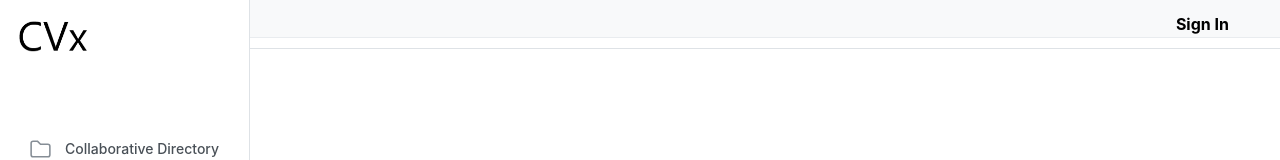
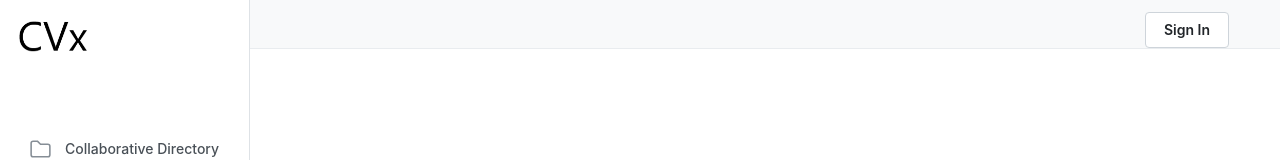
Before and after one commit to AlignedWorks/CVxMantineUI, a React (Vite) app: page / in a window 1280 px wide. Shown: the top 160 px of the page. Built offline with nearby package versions, Linux system fonts and the light colour scheme.

Commit message:
More cosmetic adjustments

```diff
--- a/src/components/Header/HeaderTabs.tsx
+++ b/src/components/Header/HeaderTabs.tsx
@@ -16,6 +16,7 @@ import {
   Tabs,
   Text,
   UnstyledButton,
+  Button,
 } from '@mantine/core';
 import { useDisclosure } from '@mantine/hooks';
 import { useAuth } from '../../AuthContext.tsx';
@@ -158,8 +159,10 @@ export function HeaderTabs() {
               </>
             ) : (
               <>
-                <Link to="/login" style={{ fontWeight: 'bold', textDecoration: 'none', color: 'inherit' }}>
-                  Sign In
+                <Link to="/login">
+                  <Button variant="default">
+                    Sign In
+                  </Button>
                 </Link>
               </>
             )}
--- a/src/pages/Collaborative/Home.page.tsx
+++ b/src/pages/Collaborative/Home.page.tsx
@@ -10,7 +10,6 @@ import {
   Loader,
  } from '@mantine/core';
 import { CollaborativeData } from '../../data.ts';
-import { IconArrowNarrowLeft } from '@tabler/icons-react';
 
 export function CollaborativeHome() {
   const location = useLocation();
@@ -74,9 +73,8 @@ export function CollaborativeHome() {
   return (
     <Container size="md" py="xl">
       {/* Back Link */}
-      <IconArrowNarrowLeft />
       <Link to={from} style={{ textDecoration: 'none', color: '#0077b5' }}>
-        Back
+        &larr; Back
       </Link>
       <Title order={1} mb="md">
         {collaborative.name}
--- a/src/pages/CollaborativeDirectory.page.tsx
+++ b/src/pages/CollaborativeDirectory.page.tsx
@@ -86,7 +86,7 @@ export function CollaborativeDirectory() {
             <Text size="md" mb="md">
             <span style={{ color: "var(--mantine-color-dimmed)" }}>Leader:</span> <br/>{collaborative.leaderEmail}
             </Text>
-            <Text size="md" c="#666" mb="xl">
+            <Text size="md" c="var(--mantine-color-dimmed)" mb="xl">
               Projects: <br/>
             </Text>
             <Link
```
